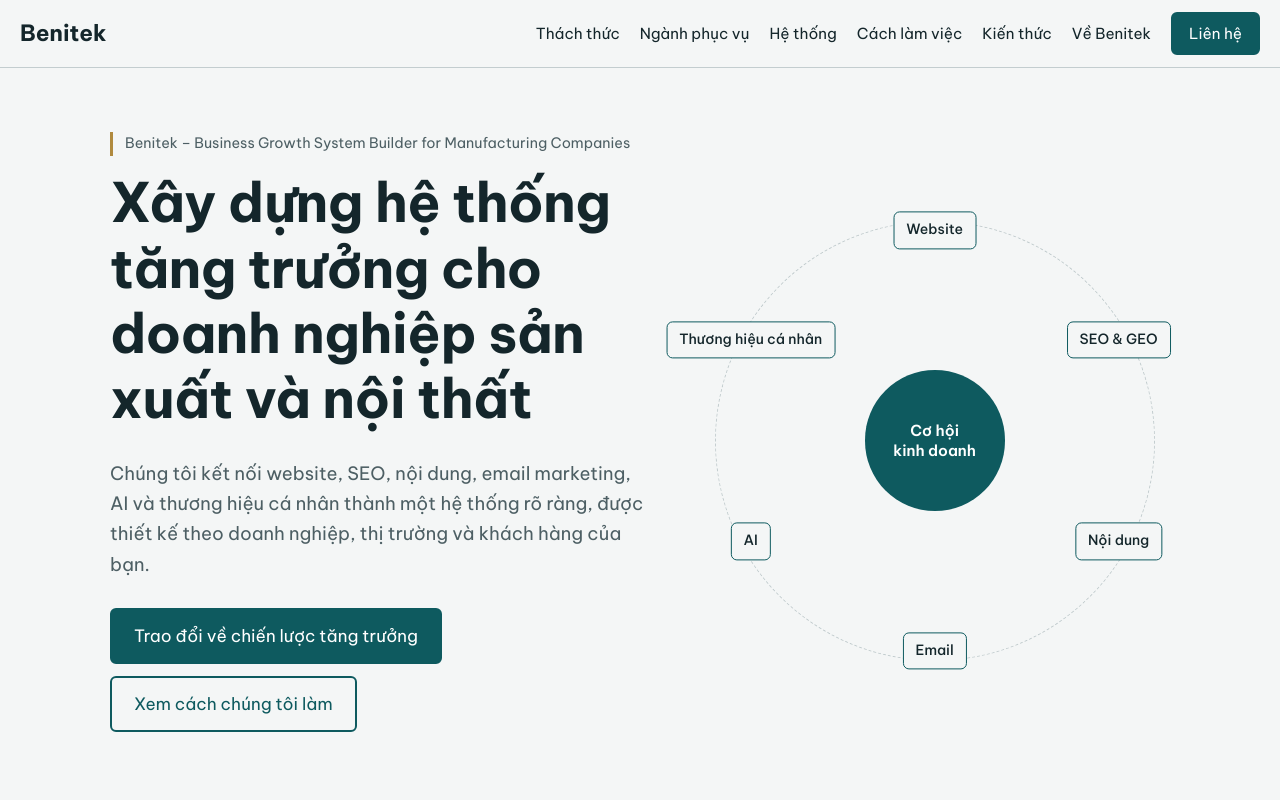
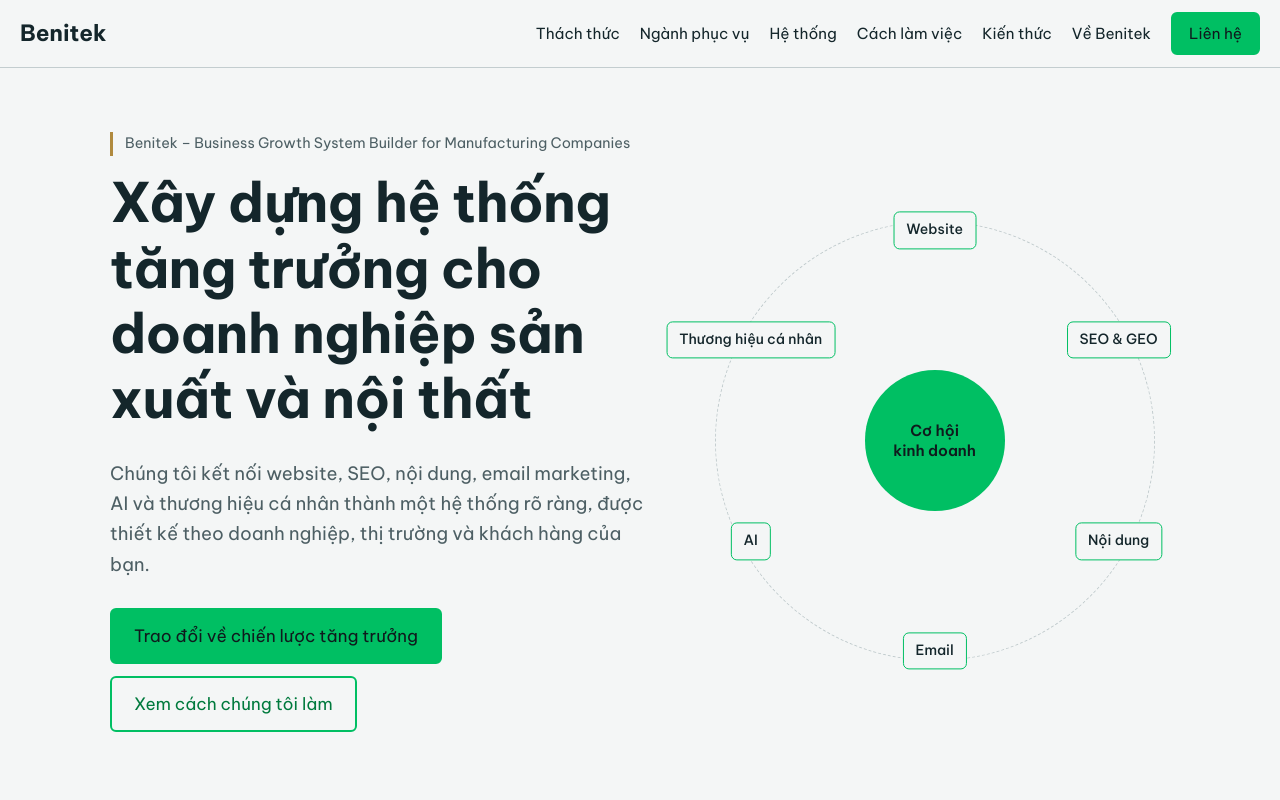
Before and after one commit to benitek/benitek.github.io, a plain HTML site: page index.html in a window 1280 px wide. Shown: the top 800 px of the page. Drawn offline with Linux system fonts and the light colour scheme.

Commit message:
Add files via upload

```diff
--- a/assets/css/style.css
+++ b/assets/css/style.css
@@ -1,27 +1,27 @@
-:root{--ink:#14262b;--mute:#4d5f64;--bg:#f4f6f6;--alt:#e6ebec;--line:#c3cdcf;--acc:#0e5a5f;--acc2:#0a4247;--brass:#b08a3e;--r:6px}
-@media(prefers-color-scheme:dark){:root{--ink:#e8eeee;--mute:#a4b4b7;--bg:#0f1a1d;--alt:#16262a;--line:#2c4247;--acc:#5fb8bd;--acc2:#8fd3d7;--brass:#d2ad5f}}
+:root{--ink:#14262b;--mute:#4d5f64;--bg:#f4f6f6;--alt:#e6ebec;--line:#c3cdcf;--acc:#00bf63;--acc2:#00a355;--acc-text:#007a3d;--brass:#b08a3e;--r:6px}
+@media(prefers-color-scheme:dark){:root{--ink:#e8eeee;--mute:#a4b4b7;--bg:#0f1a1d;--alt:#16262a;--line:#2c4247;--acc:#00bf63;--acc2:#33d18a;--acc-text:#00bf63;--brass:#d2ad5f}}
 *{box-sizing:border-box}html{scroll-behavior:smooth;scroll-padding-top:72px}
 body{margin:0;font:400 17px/1.65 "Be Vietnam Pro",system-ui,sans-serif;color:var(--ink);background:var(--bg)}
 h1,h2,h3{line-height:1.2;margin:0 0 .5em;letter-spacing:-.01em}
 h1{font-size:clamp(2rem,5.2vw,3.4rem);font-weight:700}h2{font-size:clamp(1.6rem,3.6vw,2.3rem);font-weight:700}h3{font-size:1.1rem;font-weight:600}
-p{margin:0 0 1em}a{color:var(--acc)}
+p{margin:0 0 1em}a{color:var(--acc-text)}
 .wrap{max-width:1100px;margin:0 auto;padding:0 20px}.narrow{max-width:760px}
 .skip{position:absolute;left:-999px}.skip:focus{left:10px;top:10px;background:#fff;color:#000;padding:8px;z-index:20}
 :focus-visible{outline:3px solid var(--brass);outline-offset:2px}
 .nav{position:sticky;top:0;z-index:10;display:flex;align-items:center;justify-content:space-between;padding:12px 20px;background:var(--bg);border-bottom:1px solid var(--line)}
 .logo{font-weight:700;font-size:1.4rem;text-decoration:none;color:var(--ink)}.logo span{color:var(--brass)}
-.nav nav{display:flex;gap:20px;align-items:center}.nav nav a{text-decoration:none;color:var(--ink);font-size:.95rem}.nav nav a:hover{color:var(--acc)}
+.nav nav{display:flex;gap:20px;align-items:center}.nav nav a{text-decoration:none;color:var(--ink);font-size:.95rem}.nav nav a:hover{color:var(--acc-text)}
 .burger{display:none;background:none;border:1px solid var(--line);border-radius:var(--r);width:44px;height:44px;cursor:pointer;flex-direction:column;justify-content:center;gap:6px;padding:0 11px}
 .burger i{display:block;height:2px;background:var(--ink)}
-.btn{display:inline-block;background:var(--acc);color:#fff;border:2px solid var(--acc);padding:12px 22px;border-radius:var(--r);font:600 1rem inherit;font-family:inherit;text-decoration:none;cursor:pointer}
+.btn{display:inline-block;background:var(--acc);color:#0f1a1d;border:2px solid var(--acc);padding:12px 22px;border-radius:var(--r);font:600 1rem inherit;font-family:inherit;text-decoration:none;cursor:pointer}
 @media(prefers-color-scheme:dark){.btn{color:#0f1a1d}}
-.btn:hover{background:var(--acc2);border-color:var(--acc2)}.btn.ghost{background:transparent;color:var(--acc)}.btn.ghost:hover{background:var(--alt)}
-.nav .btn.small{padding:7px 16px;color:#fff}
+.btn:hover{background:var(--acc2);border-color:var(--acc2)}.btn.ghost{background:transparent;color:var(--acc-text)}.btn.ghost:hover{background:var(--alt)}
+.nav .btn.small{padding:7px 16px;color:#0f1a1d}
 .hero{padding:64px 0 72px}.hero-grid{display:grid;grid-template-columns:1.15fr 1fr;gap:48px;align-items:center}
 .tag{font-size:.9rem;color:var(--mute);border-left:3px solid var(--brass);padding-left:12px}
 .lead{font-size:1.15rem;color:var(--mute);max-width:56ch}.cta{display:flex;flex-wrap:wrap;gap:12px;margin-top:28px}
 .sys{position:relative;margin:0;aspect-ratio:1;max-width:440px;width:100%;justify-self:center;border:1px dashed var(--line);border-radius:50%}
-.core{position:absolute;inset:34%;border-radius:50%;background:var(--acc);color:#fff;display:grid;place-items:center;text-align:center;font-weight:600;font-size:.95rem;line-height:1.3}
+.core{position:absolute;inset:34%;border-radius:50%;background:var(--acc);color:#0f1a1d;display:grid;place-items:center;text-align:center;font-weight:600;font-size:.95rem;line-height:1.3}
 @media(prefers-color-scheme:dark){.core{color:#0f1a1d}}
 .node{position:absolute;transform:translate(-50%,-50%);background:var(--bg);border:1.5px solid var(--acc);border-radius:var(--r);padding:6px 12px;font-size:.88rem;font-weight:500;white-space:nowrap}
 .n1{left:50%;top:2%}.n2{left:92%;top:27%}.n3{left:92%;top:73%}.n4{left:50%;top:98%}.n5{left:8%;top:73%}.n6{left:8%;top:27%}
@@ -34,7 +34,7 @@ p{margin:0 0 1em}a{color:var(--acc)}
 .layers,.steps{counter-reset:n;list-style:none;padding:0;margin:0 0 1.5em}
 .layers li,.steps li{counter-increment:n;position:relative;padding:0 0 22px 56px;border-left:2px solid var(--line);margin-left:16px}
 .layers li:last-child,.steps li:last-child{border-color:transparent}
-.layers li::before,.steps li::before{content:counter(n);position:absolute;left:-17px;top:-2px;width:32px;height:32px;border-radius:50%;background:var(--acc);color:#fff;display:grid;place-items:center;font-weight:600;font-size:.9rem}
+.layers li::before,.steps li::before{content:counter(n);position:absolute;left:-17px;top:-2px;width:32px;height:32px;border-radius:50%;background:var(--acc);color:#0f1a1d;display:grid;place-items:center;font-weight:600;font-size:.9rem}
 @media(prefers-color-scheme:dark){.layers li::before,.steps li::before{color:#0f1a1d}}
 .layers p{color:var(--mute);margin:0}.note{color:var(--mute);border-left:3px solid var(--brass);padding-left:12px;max-width:62ch}
 .topics{padding-left:1.2em;color:var(--mute)}.topics li{margin-bottom:.4em}
```
Also changed, not shown: assets/css/favicon.svg (added).
